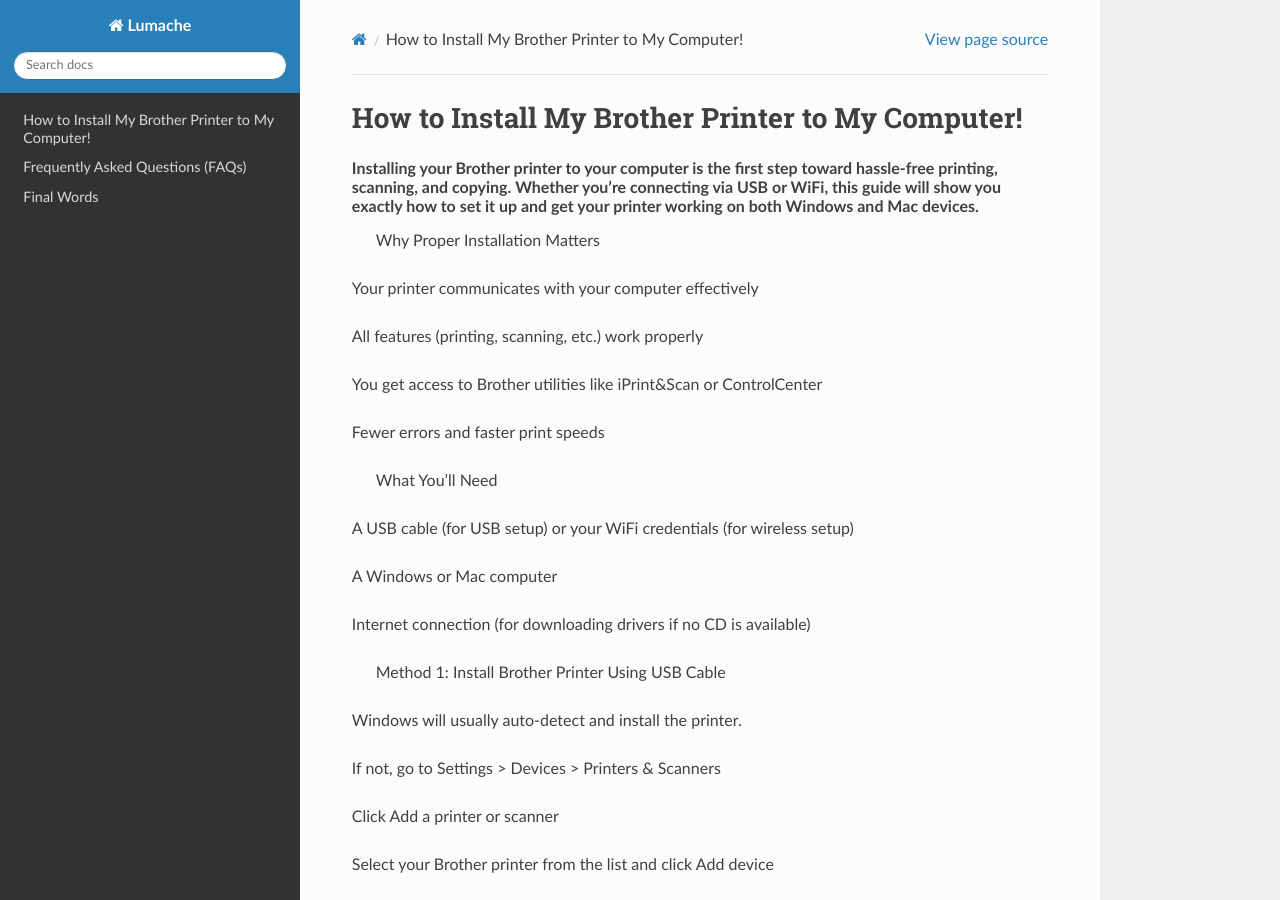
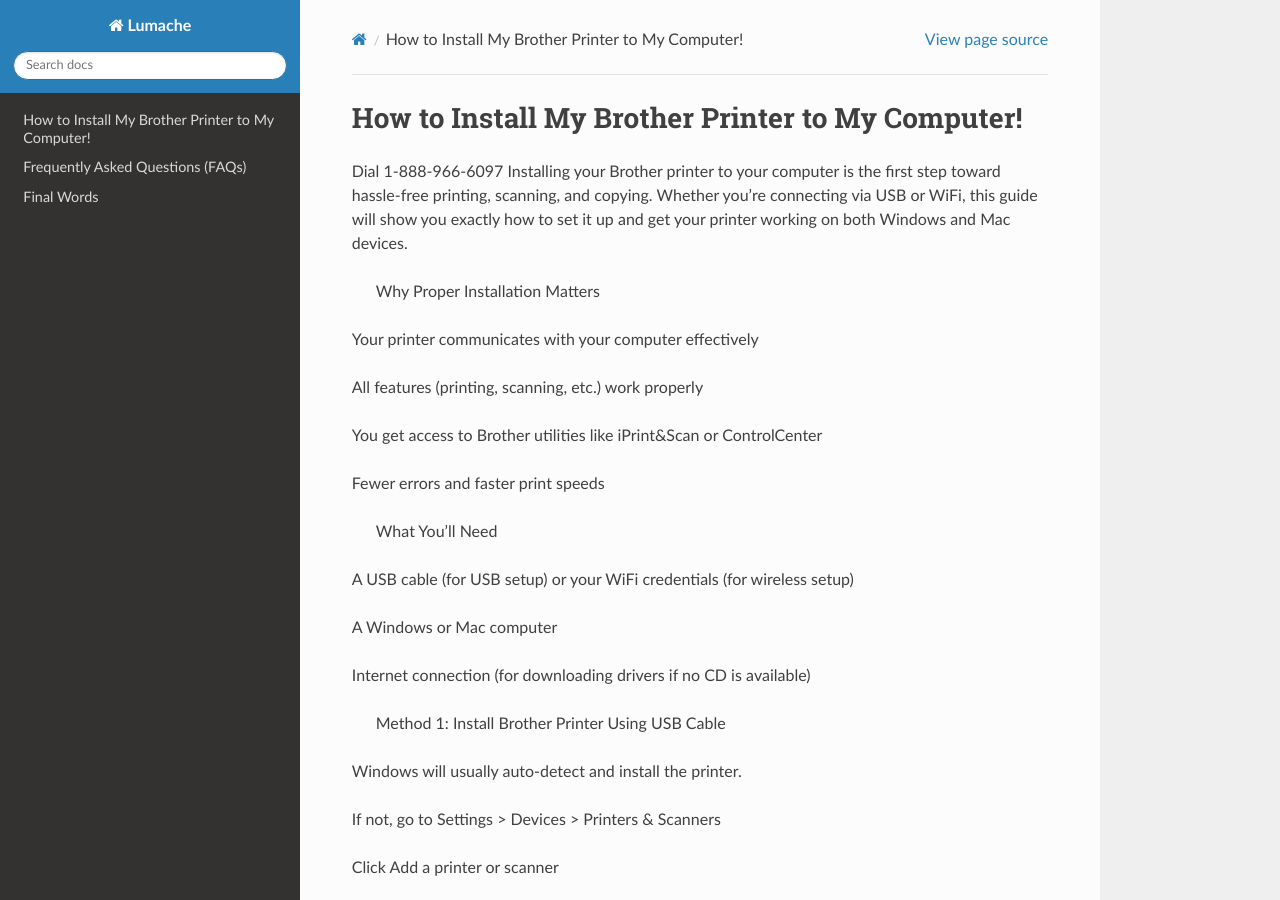
Before and after one commit to barrysmith97367/printbroinstall, a Sphinx documentation site: the page built from docs/source/index.rst, in a window 1280 px wide and 900 px high. Built offline with Sphinx 7.4.7 and the Read the Docs theme 3.1.0, drawn with Linux system fonts in a browser that asks for light colours.

Commit message:
Update index.rst

```diff
--- a/docs/source/index.rst
+++ b/docs/source/index.rst
@@ -1,6 +1,8 @@
 How to Install My Brother Printer to My Computer!
 ===================================
-Installing your Brother printer to your computer is the first step toward hassle-free printing, scanning, and copying. Whether you're connecting via USB or WiFi, this guide will show you exactly how to set it up and get your printer working on both Windows and Mac devices.
+Dial 1-888-966-6097 Installing your Brother printer to your computer is the first step toward hassle-free printing, scanning, and copying. Whether you're connecting via USB or WiFi, this guide will show you exactly how to set it up and get your printer working on both Windows and Mac devices.
+
+
  Why Proper Installation Matters
 ===================================
 Correct installation ensures:
```
